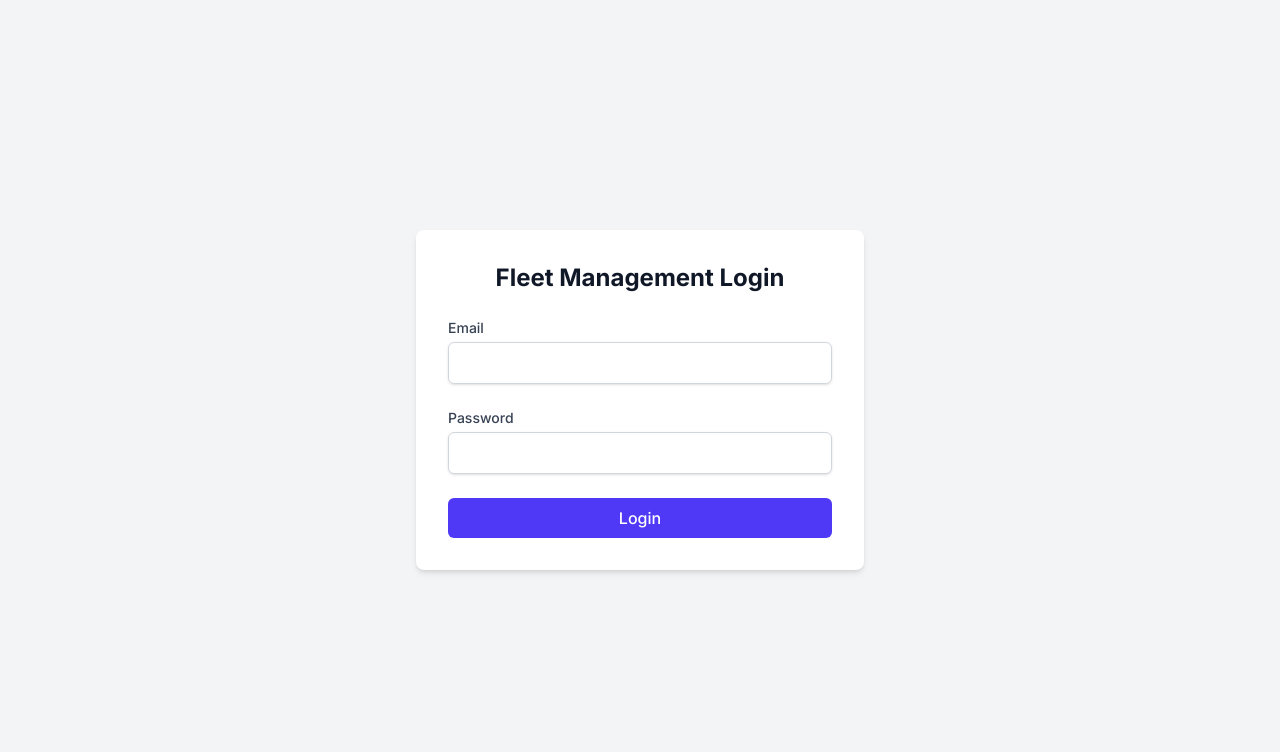
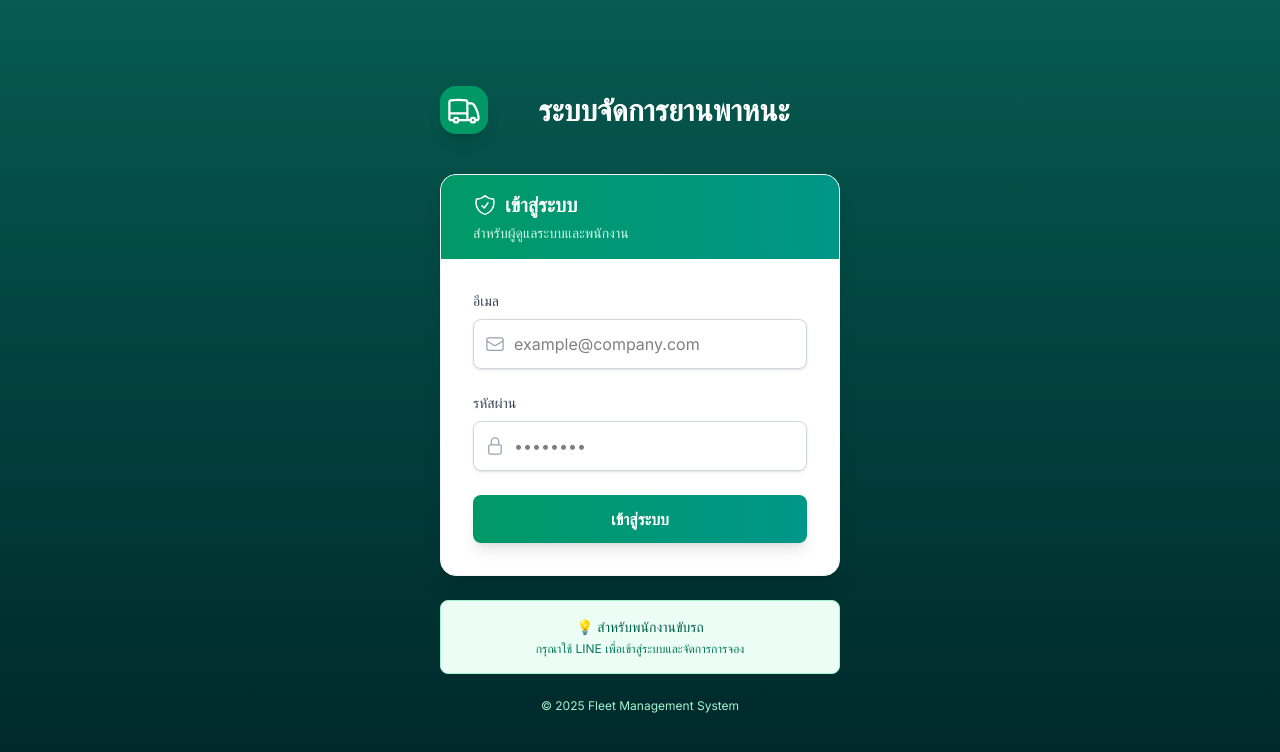
Before and after one commit to llll12t/Cart-tracking, a Next.js app: page / in a window 1280 px wide. Shown: the top 752 px of the page. Built offline with nearby package versions, Linux system fonts and the light colour scheme; no server answers.

Commit message:
Add files via upload

```diff
--- a/src/app/page.js
+++ b/src/app/page.js
@@ -6,6 +6,30 @@ import { signInWithEmailAndPassword } from 'firebase/auth';
 import { auth } from '@/lib/firebase';
 import { useRouter } from 'next/navigation';
 import { useAuth } from '@/context/AuthContext';
+
+// Icons
+const Icons = {
+  Car: ({ className }) => (
+    <svg xmlns="http://www.w3.org/2000/svg" fill="none" viewBox="0 0 24 24" strokeWidth={1.5} stroke="currentColor" className={className}>
+      <path strokeLinecap="round" strokeLinejoin="round" d="M8.25 18.75a1.5 1.5 0 01-3 0m3 0a1.5 1.5 0 00-3 0m3 0h6m-9 0H3.375a1.125 1.125 0 01-1.125-1.125V14.25m17.25 4.5a1.5 1.5 0 01-3 0m3 0a1.5 1.5 0 00-3 0m3 0h1.125c.621 0 1.129-.504 1.09-1.124a17.902 17.902 0 00-3.213-9.193 2.056 2.056 0 00-1.58-.86H14.25M16.5 18.75h-2.25m0-11.177v-.958c0-.568-.422-1.048-.987-1.106a48.554 48.554 0 00-10.026 0 1.106 1.106 0 00-.987 1.106v7.635m12-6.677v6.677m0 4.5v-4.5m0 0h-12" />
+    </svg>
+  ),
+  Mail: ({ className }) => (
+    <svg xmlns="http://www.w3.org/2000/svg" fill="none" viewBox="0 0 24 24" strokeWidth={1.5} stroke="currentColor" className={className}>
+      <path strokeLinecap="round" strokeLinejoin="round" d="M21.75 6.75v10.5a2.25 2.25 0 01-2.25 2.25h-15a2.25 2.25 0 01-2.25-2.25V6.75m19.5 0A2.25 2.25 0 0019.5 4.5h-15a2.25 2.25 0 00-2.25 2.25m19.5 0v.243a2.25 2.25 0 01-1.07 1.916l-7.5 4.615a2.25 2.25 0 01-2.36 0L3.32 8.91a2.25 2.25 0 01-1.07-1.916V6.75" />
+    </svg>
+  ),
+  Lock: ({ className }) => (
+    <svg xmlns="http://www.w3.org/2000/svg" fill="none" viewBox="0 0 24 24" strokeWidth={1.5} stroke="currentColor" className={className}>
+      <path strokeLinecap="round" strokeLinejoin="round" d="M16.5 10.5V6.75a4.5 4.5 0 10-9 0v3.75m-.75 11.25h10.5a2.25 2.25 0 002.25-2.25v-6.75a2.25 2.25 0 00-2.25-2.25H6.75a2.25 2.25 0 00-2.25 2.25v6.75a2.25 2.25 0 002.25 2.25z" />
+    </svg>
+  ),
+  ShieldCheck: ({ className }) => (
+    <svg xmlns="http://www.w3.org/2000/svg" fill="none" viewBox="0 0 24 24" strokeWidth={1.5} stroke="currentColor" className={className}>
+      <path strokeLinecap="round" strokeLinejoin="round" d="M9 12.75L11.25 15 15 9.75m-3-7.036A11.959 11.959 0 013.598 6 11.99 11.99 0 003 9.749c0 5.592 3.824 10.29 9 11.623 5.176-1.332 9-6.03 9-11.622 0-1.31-.21-2.571-.598-3.751h-.152c-3.196 0-6.1-1.248-8.25-3.285z" />
+    </svg>
+  )
+};
 
 export default function LoginPage() {
   const [email, setEmail] = useState('');
@@ -48,55 +72,125 @@ export default function LoginPage() {
   };
 
   return (
-    <main className="flex items-center justify-center min-h-screen bg-gray-100">
-      <div className="w-full max-w-md p-8 space-y-6 bg-white rounded-lg shadow-md">
-        <h1 className="text-2xl font-bold text-center text-gray-900">
-          Fleet Management Login
-        </h1>
-        <form onSubmit={handleLogin} className="space-y-6">
+    <main className="flex items-center justify-center min-h-screen bg-gradient-to-b from-[#075b50] to-[#002629]">
+      <div className="w-full max-w-md px-6 py-8">
+        {/* Logo & Header */}
+        <div className="flex items-center justify-between text-center mb-8">
+          <div className="inline-flex items-center justify-center w-12 h-12 bg-emerald-600 rounded-2xl mb-2 shadow-lg">
+            <Icons.Car className="w-9 h-9 text-white" />
+          </div>
+          <h1 className="text-3xl font-bold text-white mb-2"> ระบบจัดการยานพาหนะ </h1>
+          <p className="text-gray-600 text-sm">
+          </p>
+        </div>
+
+        {/* Login Card */}
+        <div className="bg-white rounded-2xl shadow-xl border border-gray-100 overflow-hidden">
+          <div className="px-8 py-4 bg-gradient-to-r from-emerald-600 to-teal-600">
+            <h2 className="text-xl font-semibold text-white flex items-center gap-2">
+              <Icons.ShieldCheck className="w-6 h-6" />
+              เข้าสู่ระบบ
+            </h2>
+            <p className="text-emerald-100 text-sm mt-1">
+              สำหรับผู้ดูแลระบบและพนักงาน
+            </p>
+          </div>
+
+          <form onSubmit={handleLogin} className="p-8 space-y-6">
+            {/* Email Input */}
             <div>
               <label
                 htmlFor="email"
-              className="block text-sm font-medium text-gray-700"
+                className="block text-sm font-medium text-gray-700 mb-2"
               >
-              Email
+                อีเมล
               </label>
+              <div className="relative">
+                <div className="absolute inset-y-0 left-0 pl-3 flex items-center pointer-events-none">
+                  <Icons.Mail className="h-5 w-5 text-gray-400" />
+                </div>
                 <input
                   id="email"
                   type="email"
                   value={email}
                   onChange={(e) => setEmail(e.target.value)}
                   required
-              className="w-full px-3 py-2 mt-1 border border-gray-300 rounded-md shadow-sm focus:outline-none focus:ring-indigo-500 focus:border-indigo-500"
+                  placeholder="example@company.com"
+                  className="w-full pl-10 pr-4 py-3 border border-gray-300 rounded-lg shadow-sm focus:outline-none focus:ring-2 focus:ring-emerald-500 focus:border-emerald-500 transition-all"
                 />
               </div>
+            </div>
+
+            {/* Password Input */}
             <div>
               <label
                 htmlFor="password"
-              className="block text-sm font-medium text-gray-700"
+                className="block text-sm font-medium text-gray-700 mb-2"
               >
-              Password
+                รหัสผ่าน
               </label>
+              <div className="relative">
+                <div className="absolute inset-y-0 left-0 pl-3 flex items-center pointer-events-none">
+                  <Icons.Lock className="h-5 w-5 text-gray-400" />
+                </div>
                 <input
                   id="password"
                   type="password"
                   value={password}
                   onChange={(e) => setPassword(e.target.value)}
                   required
-              className="w-full px-3 py-2 mt-1 border border-gray-300 rounded-md shadow-sm focus:outline-none focus:ring-indigo-500 focus:border-indigo-500"
+                  placeholder="••••••••"
+                  className="w-full pl-10 pr-4 py-3 border border-gray-300 rounded-lg shadow-sm focus:outline-none focus:ring-2 focus:ring-emerald-500 focus:border-emerald-500 transition-all"
                 />
               </div>
-          {error && <p className="text-sm text-red-600">{error}</p>}
-          <div>
+            </div>
+
+            {/* Error Message */}
+            {error && (
+              <div className="bg-red-50 border border-red-200 rounded-lg p-4">
+                <div className="flex items-center gap-2">
+                  <svg className="w-5 h-5 text-red-500" fill="none" viewBox="0 0 24 24" stroke="currentColor">
+                    <path strokeLinecap="round" strokeLinejoin="round" strokeWidth={2} d="M12 8v4m0 4h.01M21 12a9 9 0 11-18 0 9 9 0 0118 0z" />
+                  </svg>
+                  <p className="text-sm text-red-700 font-medium">{error}</p>
+                </div>
+              </div>
+            )}
+
+            {/* Submit Button */}
             <button
               type="submit"
-              className="w-full px-4 py-2 font-medium text-white bg-indigo-600 rounded-md hover:bg-indigo-700 focus:outline-none focus:ring-2 focus:ring-offset-2 focus:ring-indigo-500 disabled:opacity-60"
+              className="w-full px-4 py-3 font-semibold text-white bg-gradient-to-r from-emerald-600 to-teal-600 rounded-lg hover:from-emerald-700 hover:to-teal-700 focus:outline-none focus:ring-2 focus:ring-offset-2 focus:ring-emerald-500 disabled:opacity-60 disabled:cursor-not-allowed shadow-lg transition-all transform hover:scale-[1.02] active:scale-[0.98]"
               disabled={loading}
             >
-              {loading ? 'กำลังเข้าสู่ระบบ...' : 'Login'}
+              {loading ? (
+                <span className="flex items-center justify-center gap-2">
+                  <div className="w-5 h-5 border-2 border-white border-t-transparent rounded-full animate-spin"></div>
+                  กำลังเข้าสู่ระบบ...
+                </span>
+              ) : (
+                'เข้าสู่ระบบ'
+              )}
             </button>
+          </form>
         </div>
-        </form>
+
+        {/* Footer Info */}
+        <div className="mt-6 text-center">
+          <div className="bg-emerald-50 border border-emerald-200 rounded-lg p-4">
+            <p className="text-sm text-emerald-800 font-medium mb-1">
+              💡 สำหรับพนักงานขับรถ
+            </p>
+            <p className="text-xs text-emerald-700">
+              กรุณาใช้ LINE เพื่อเข้าสู่ระบบและจัดการการจอง
+            </p>
+          </div>
+        </div>
+
+        {/* Copyright */}
+        <p className="text-center text-xs text-emerald-200 mt-6">
+          © 2025   Fleet Management System
+        </p>
       </div>
     </main>
   );
```
Lines whose indentation alone changed are shown as unchanged.
